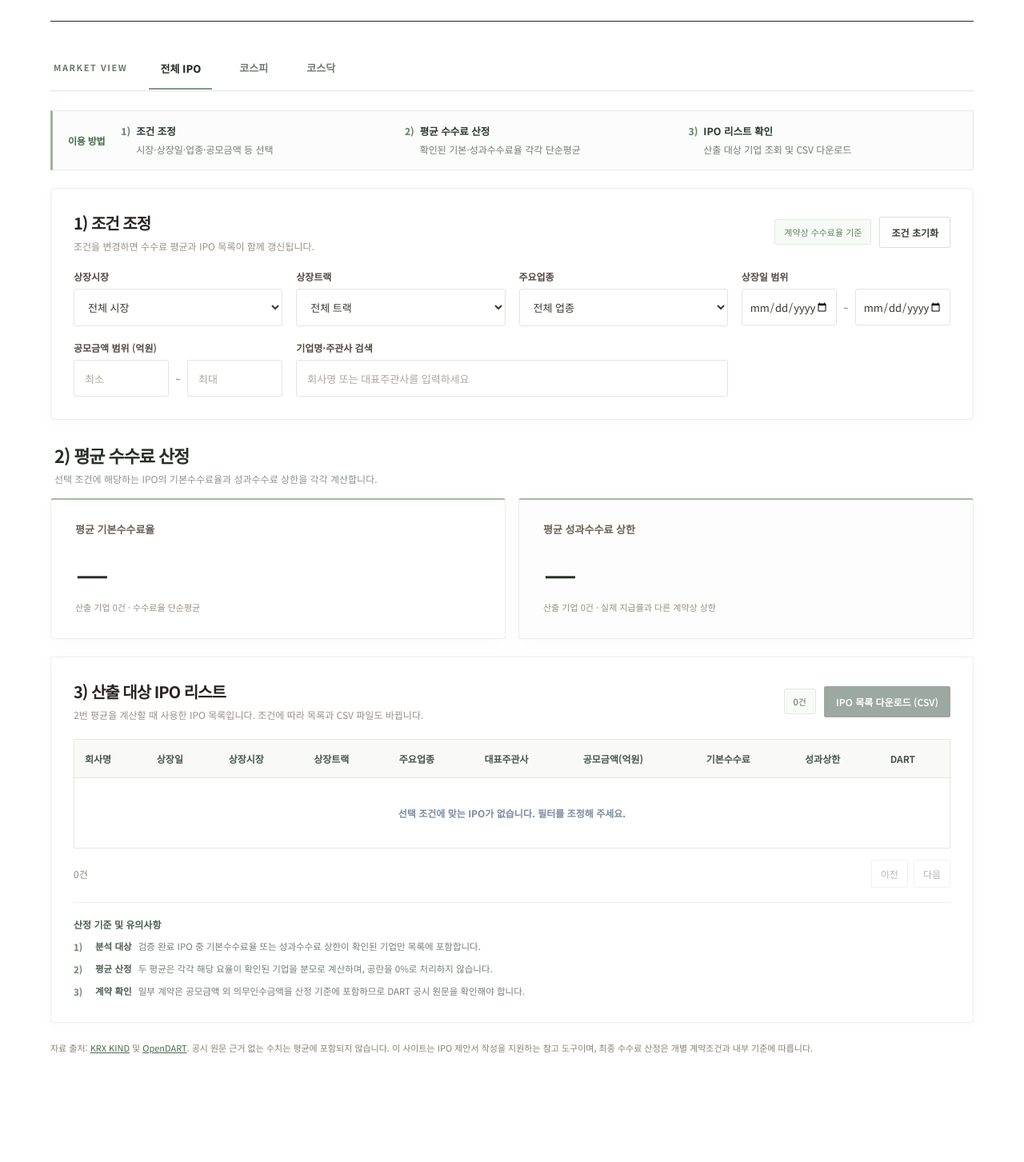
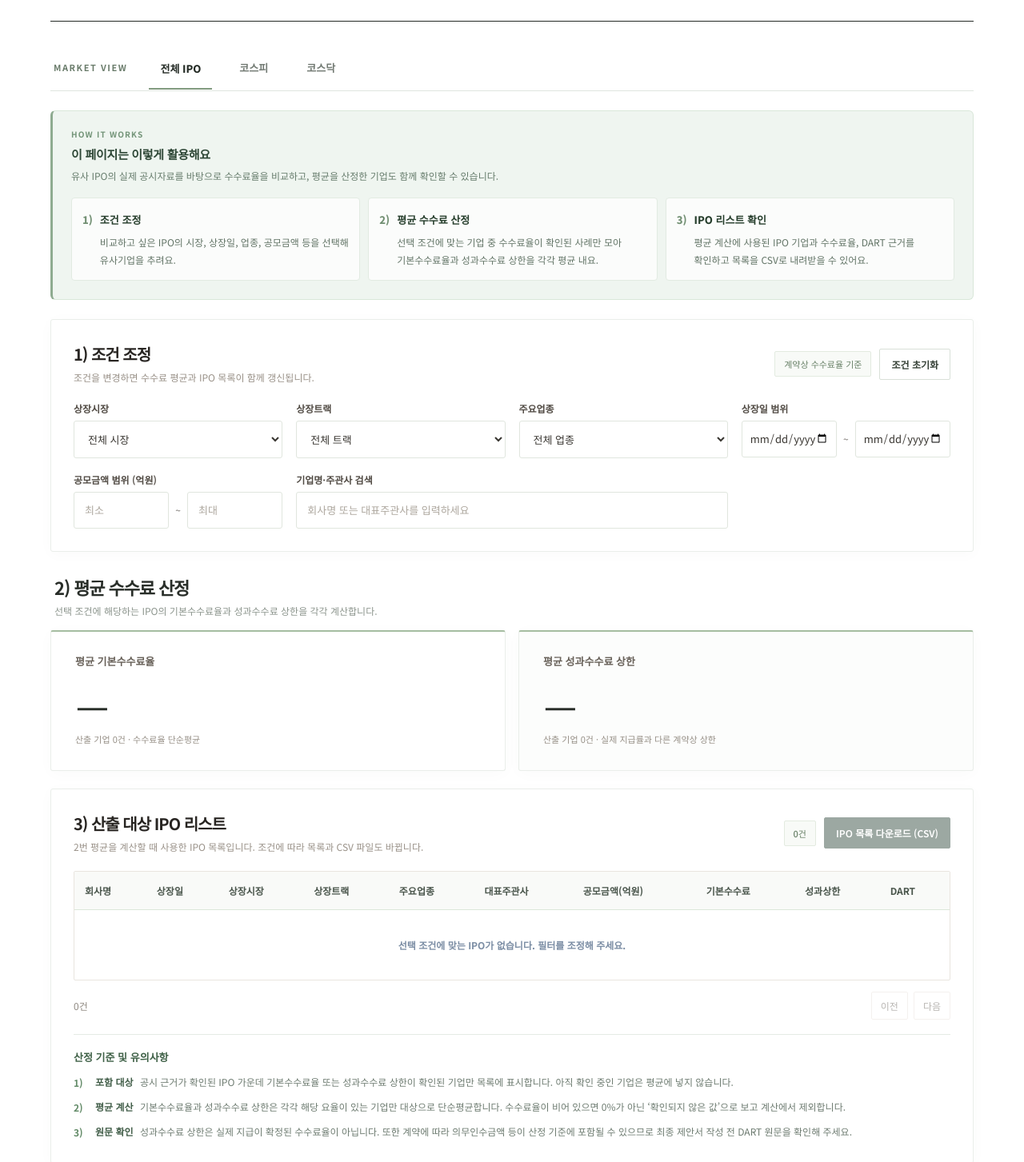
Before and after one commit to juyeong0379/ipo-fee-dashboard, a plain HTML site: page docs/index.html in a window 1280 px wide. Shown: the part 240-1693 px from the top of the page at 80% size. Before the commit the page ends 1655 px from the top, so only its background shows below. Drawn offline with nearby package versions, Linux system fonts and the light colour scheme; a web font is replaced by a local one.

Commit message:
content: explain fee workflow more clearly in soft sage guide panel and clarify numbered methodology

```diff
--- a/docs/index.html
+++ b/docs/index.html
@@ -273,17 +273,37 @@ input:focus-visible,select:focus-visible,button:focus-visible,a:focus-visible{ou
 .calculation-notes li strong{color:#4E5D51;font-weight:700;margin-right:5px}
 @media(max-width:1000px){.logic-strip{grid-template-columns:1fr;gap:10px}.logic-steps{gap:12px}}
 @media(max-width:700px){.logic-steps{grid-template-columns:1fr;gap:8px}.logic-strip{padding:14px;margin-bottom:18px}.logic-steps strong{display:inline;margin-right:6px}.calculation-notes li{font-size:11.5px}}
+
+/* Explanation panel: soft sage background distinct from the white analysis cards. */
+.logic-strip{display:block;background:#EFF5F0;border:1px solid #D9E7D9;border-left:3px solid #8EAB90;border-radius:6px;padding:21px 23px 23px;margin:0 0 24px;box-shadow:none}
+.logic-intro{margin:0 0 16px}
+.logic-eyebrow{display:block;font-size:10px;font-weight:700;letter-spacing:.12em;color:#739478;margin-bottom:5px}
+.logic-label{display:block;font-size:15px;font-weight:750;color:#2F4837;white-space:normal}
+.logic-intro p{margin:5px 0 0;font-size:12px;line-height:1.7;color:#667C6C;word-break:keep-all}
+.logic-steps{display:grid;grid-template-columns:repeat(3,minmax(0,1fr));gap:10px;margin:0;padding:0}
+.logic-steps li{background:rgba(255,255,255,.75);border:1px solid #E2EBE2;border-radius:4px;padding:15px 13px;display:flex;gap:9px;font-size:12px;line-height:1.8;color:#627466;word-break:keep-all}
+.logic-steps .logic-num{color:#718F72;font-size:13px;font-weight:800;flex:0 0 auto}
+.logic-steps strong{display:block;font-size:13px;margin:0 0 6px;color:#263E2C;font-weight:750}
+.calculation-notes{border-top:1px solid #E5EBE4;margin-top:18px;padding-top:18px}
+.calculation-notes-title{font-size:13px;color:#3F6147;margin-bottom:11px}
+.calculation-notes ol{gap:10px}
+.calculation-notes li{font-size:12px;line-height:1.75;color:#6D7B70;word-break:keep-all}
+.calculation-notes li>span{color:#638B68;flex:0 0 18px}
+.calculation-notes li strong{color:#435F4A}
+@media(max-width:900px){.logic-steps{grid-template-columns:1fr}.logic-steps li{padding:13px 14px}.logic-strip{padding:18px}}
+@media(max-width:600px){.logic-strip{padding:15px;margin-bottom:18px}.logic-steps strong{display:block;margin-right:0}.logic-intro p,.calculation-notes li{font-size:11.5px}}
+
 </style></head><body>
 <header><div class="inner"><div class="brand"><span class="logo">IB</span><span>IB Intelligence</span><span class="pill">IPO FEE MONITORING</span></div><span id="sync" class="meta">데이터 확인 중</span></div></header>
 <main>
 <div class="hero"><div class="hero-copy"><h1>IPO Fee <em>Data</em></h1><p class="sub">상장제안서 작성 시 수수료 산정</p></div></div>
 <nav class="quick-market" aria-label="상장시장 빠른 선택"><span class="quick-market-label">MARKET VIEW</span><button type="button" class="market-tab active" data-market="">전체 IPO</button><button type="button" class="market-tab" data-market="코스피">코스피</button><button type="button" class="market-tab" data-market="코스닥">코스닥</button></nav>
 <div class="logic-strip" aria-label="페이지 이용 방법">
-  <div class="logic-label">이용 방법</div>
+  <div class="logic-intro"><span class="logic-eyebrow">HOW IT WORKS</span><strong class="logic-label">이 페이지는 이렇게 활용해요</strong><p>유사 IPO의 실제 공시자료를 바탕으로 수수료율을 비교하고, 평균을 산정한 기업도 함께 확인할 수 있습니다.</p></div>
   <ol class="logic-steps">
-    <li><span class="logic-num">1)</span><span><strong>조건 조정</strong> 시장·상장일·업종·공모금액 등 선택</span></li>
-    <li><span class="logic-num">2)</span><span><strong>평균 수수료 산정</strong> 확인된 기본·성과수수료율 각각 단순평균</span></li>
-    <li><span class="logic-num">3)</span><span><strong>IPO 리스트 확인</strong> 산출 대상 기업 조회 및 CSV 다운로드</span></li>
+    <li><span class="logic-num">1)</span><span><strong>조건 조정</strong>비교하고 싶은 IPO의 시장, 상장일, 업종, 공모금액 등을 선택해 유사기업을 추려요.</span></li>
+    <li><span class="logic-num">2)</span><span><strong>평균 수수료 산정</strong>선택 조건에 맞는 기업 중 수수료율이 확인된 사례만 모아 기본수수료율과 성과수수료 상한을 각각 평균 내요.</span></li>
+    <li><span class="logic-num">3)</span><span><strong>IPO 리스트 확인</strong>평균 계산에 사용된 IPO 기업과 수수료율, DART 근거를 확인하고 목록을 CSV로 내려받을 수 있어요.</span></li>
   </ol>
 </div>
 <section><div class="topline"><div><h2>1) 조건 조정</h2><div class="sectionhint">조건을 변경하면 수수료 평균과 IPO 목록이 함께 갱신됩니다.</div></div><div class="headactions"><span class="pill">계약상 수수료율 기준</span><button class="btn" id="reset">조건 초기화</button></div></div>
@@ -306,9 +326,9 @@ input:focus-visible,select:focus-visible,button:focus-visible,a:focus-visible{ou
 <div class="calculation-notes" aria-label="수수료 산정 기준 및 유의사항">
   <div class="calculation-notes-title">산정 기준 및 유의사항</div>
   <ol>
-    <li><span>1)</span><p><strong>분석 대상</strong> 검증 완료 IPO 중 기본수수료율 또는 성과수수료 상한이 확인된 기업만 목록에 포함합니다.</p></li>
-    <li><span>2)</span><p><strong>평균 산정</strong> 두 평균은 각각 해당 요율이 확인된 기업을 분모로 계산하며, 공란을 0%로 처리하지 않습니다.</p></li>
-    <li><span>3)</span><p><strong>계약 확인</strong> 일부 계약은 공모금액 외 의무인수금액을 산정 기준에 포함하므로 DART 공시 원문을 확인해야 합니다.</p></li>
+    <li><span>1)</span><p><strong>포함 대상</strong> 공시 근거가 확인된 IPO 가운데 기본수수료율 또는 성과수수료 상한이 확인된 기업만 목록에 표시합니다. 아직 확인 중인 기업은 평균에 넣지 않습니다.</p></li>
+    <li><span>2)</span><p><strong>평균 계산</strong> 기본수수료율과 성과수수료 상한은 각각 해당 요율이 있는 기업만 대상으로 단순평균합니다. 수수료율이 비어 있으면 0%가 아닌 ‘확인되지 않은 값’으로 보고 계산에서 제외합니다.</p></li>
+    <li><span>3)</span><p><strong>원문 확인</strong> 성과수수료 상한은 실제 지급이 확정된 수수료율이 아닙니다. 또한 계약에 따라 의무인수금액 등이 산정 기준에 포함될 수 있으므로 최종 제안서 작성 전 DART 원문을 확인해 주세요.</p></li>
   </ol>
 </div>
 </section>
```
